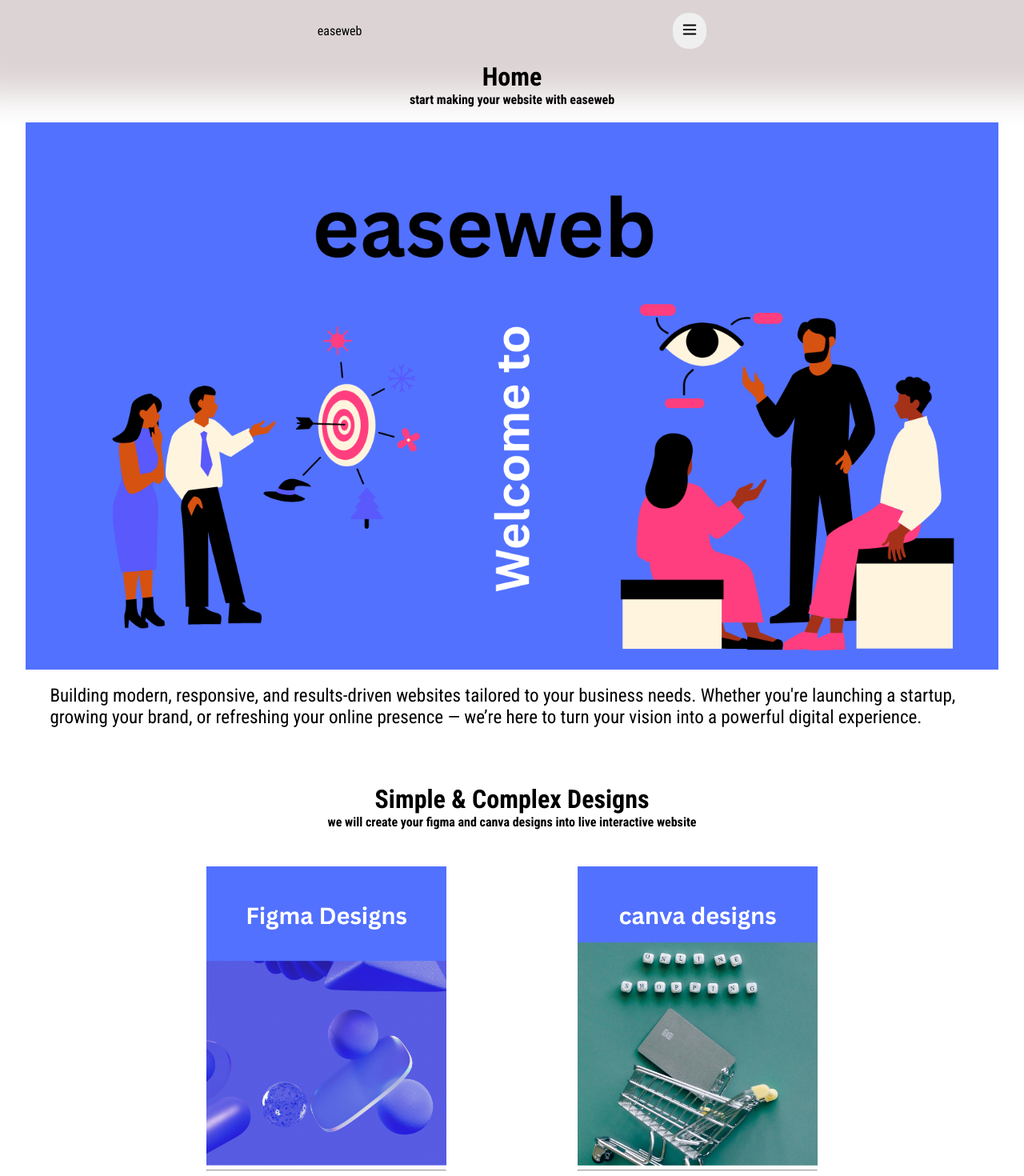
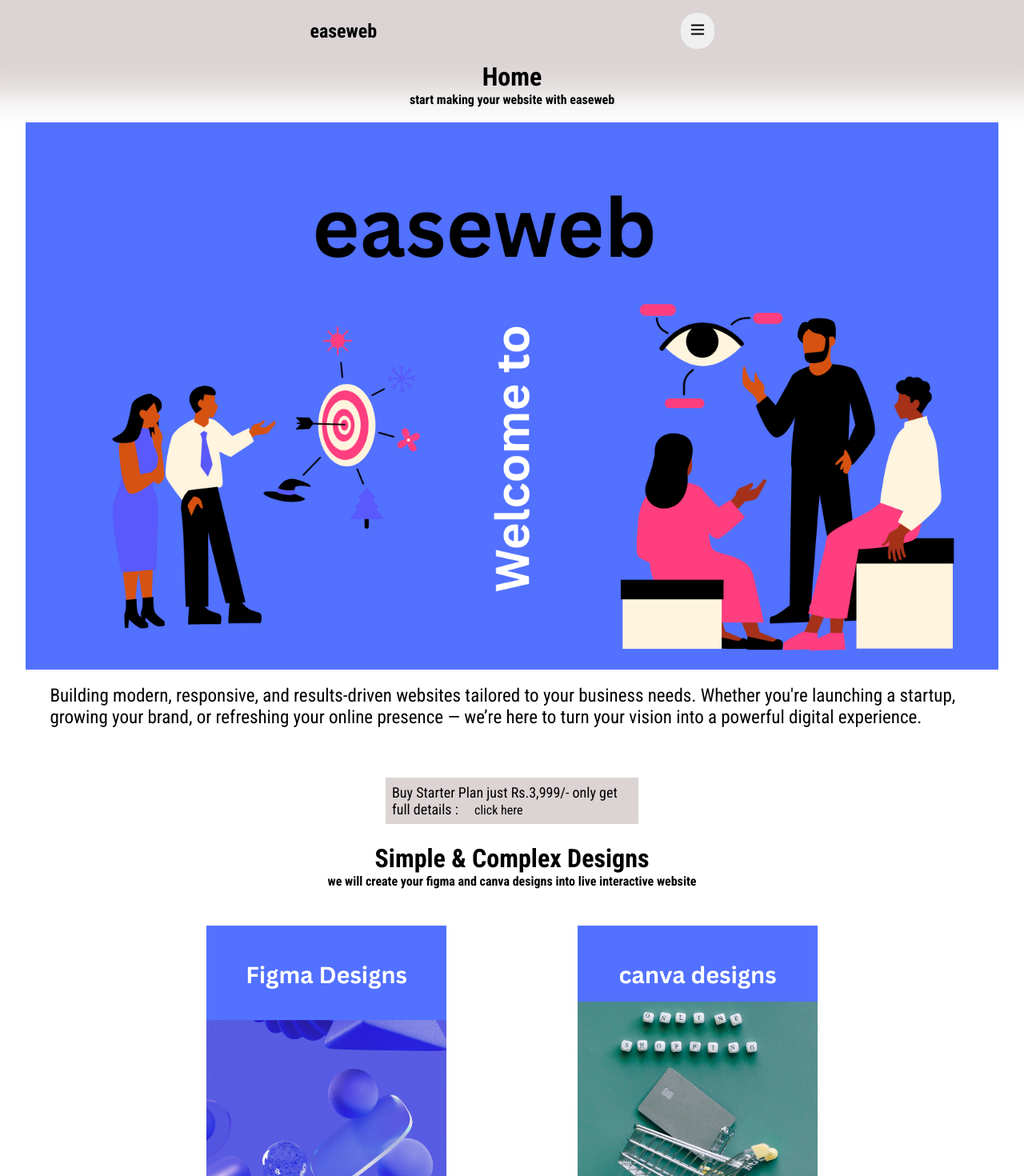
Before and after one commit to nik-89hil/easeweb, a React (Vite) app: page / in a window 1280 px wide. Shown: the top 1470 px of the page at 80% size. Built offline with nearby package versions, Linux system fonts and the light colour scheme.

Commit message:
fully update2

```diff
--- a/src/components/Navbar.jsx
+++ b/src/components/Navbar.jsx
@@ -25,9 +25,9 @@
     >
 
       <div className="name">
-        <p>
+        <h2>
           easeweb
-        </p>
+        </h2>
         <p>
           {
             (visible)?(<button onClick={()=>setVisible(!visible)}><MdOutlineCancel className='icon'/></button>):(<button onClick={()=>setVisible(!visible)}><LuMenu className='icon'/></button>)
--- a/src/index.css
+++ b/src/index.css
@@ -28,8 +28,10 @@
     width: 300px;
     height: auto;
     margin: auto;
-    padding: 1rem;
+    margin-block:3vh ;
+    padding: .5rem;
     font-size: large;
+    background-color: var(--secCol);
 }
 
 /* .cover {
--- a/src/screen/Home.jsx
+++ b/src/screen/Home.jsx
@@ -56,7 +56,8 @@
         <br />
         <br />
         <p className="heading">
-
+          Buy Starter Plan just Rs.3,999/- only
+          get full details : <Link to={"/contact"}>click here</Link>
         </p>
         <h1>Simple & Complex Designs</h1>
         <motion.h4
```
